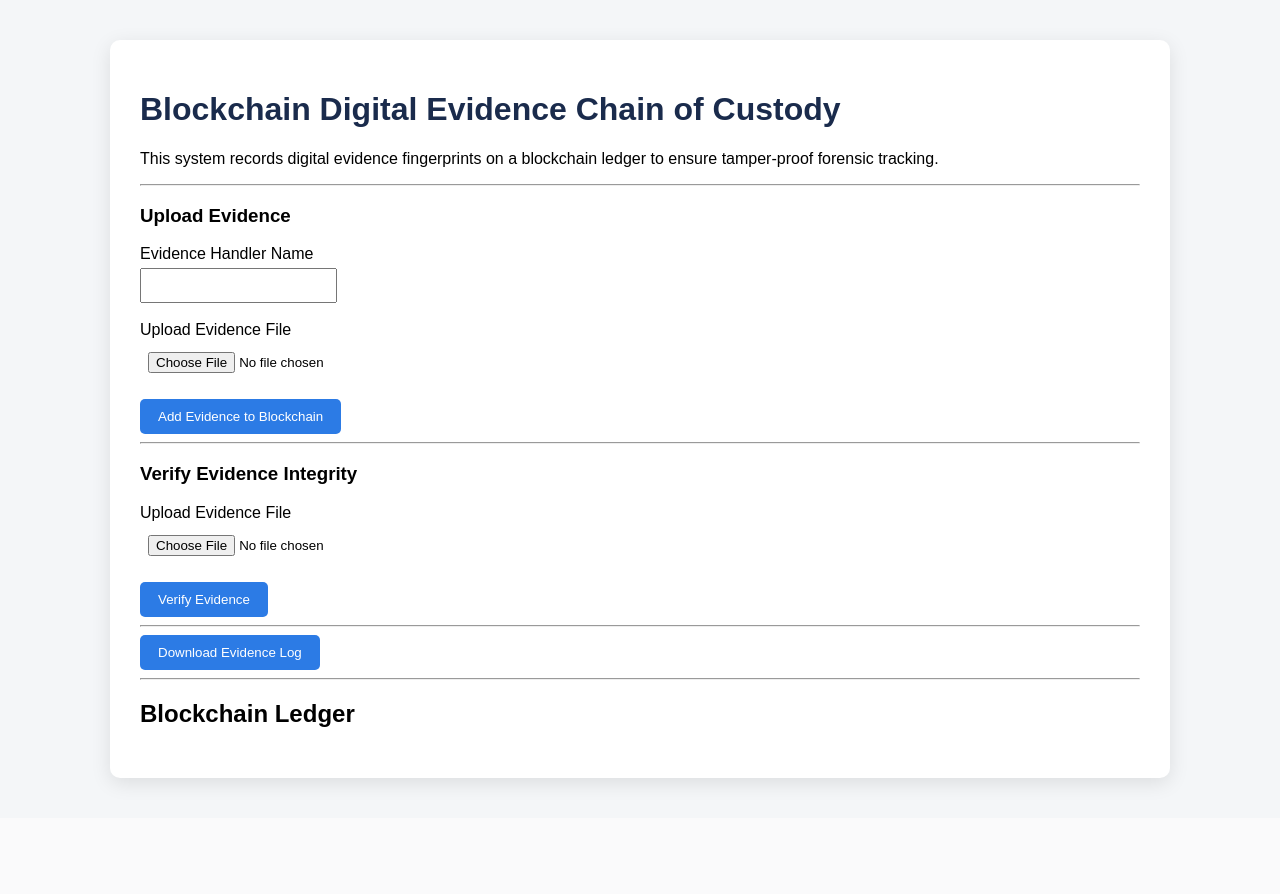
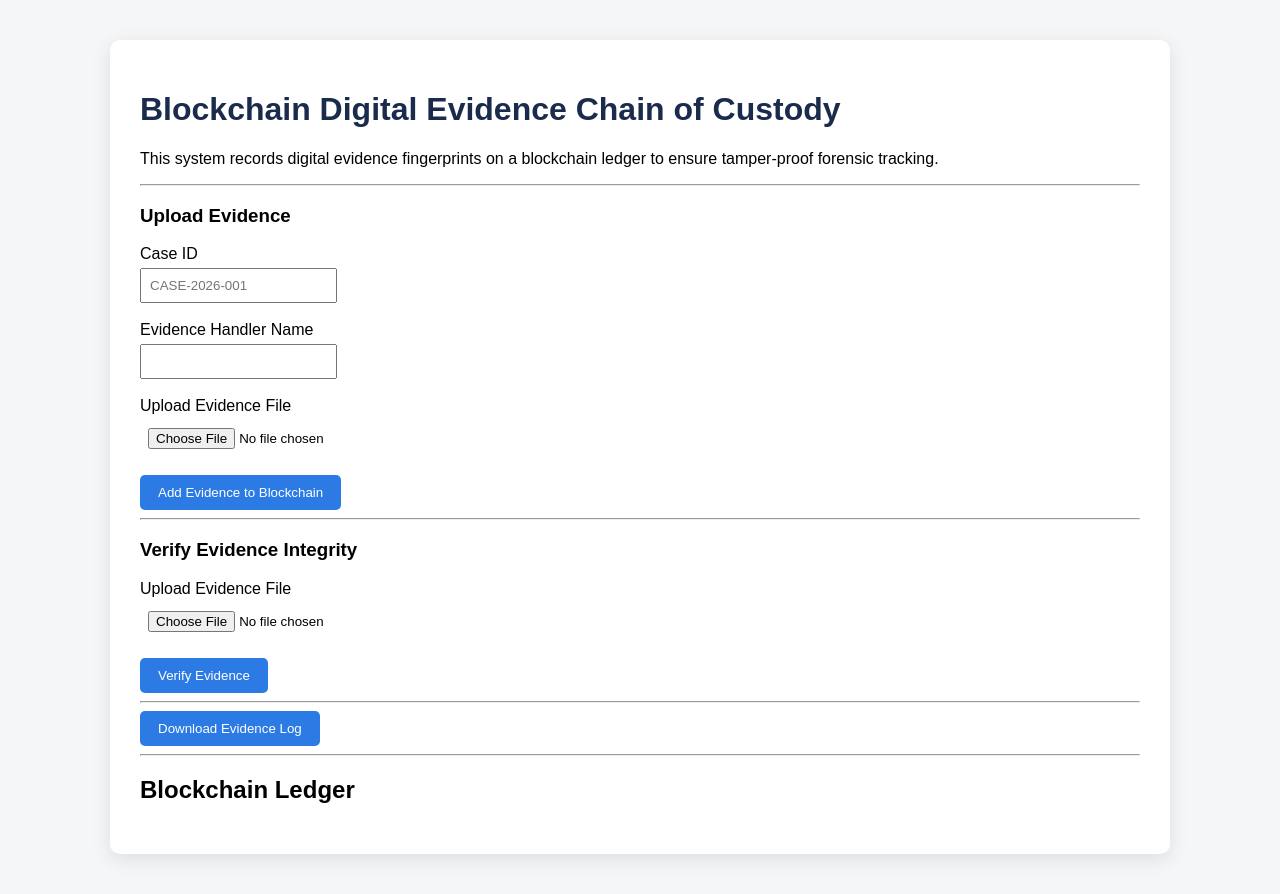
Before and after one commit to blockchainevidence/evidence-blockchain, a Python web app: template templates/index.html in a window 1280 px wide. Before the commit the page ends 789 px from the top, so only its background shows below. Run offline with Jinja, Linux system fonts and the light colour scheme; the template is opened without the code that fills it, so the values that code supplies are empty.

Commit message:
Update index.html

```diff
--- a/templates/index.html
+++ b/templates/index.html
@@ -91,6 +91,10 @@ margin-top:5px;
 
 <form action="/upload" method="post" enctype="multipart/form-data">
 
+Case ID<br>
+<input name="caseid" required placeholder="CASE-2026-001">
+<br><br>
+
 Evidence Handler Name<br>
 <input name="investigator" required>
 
```
